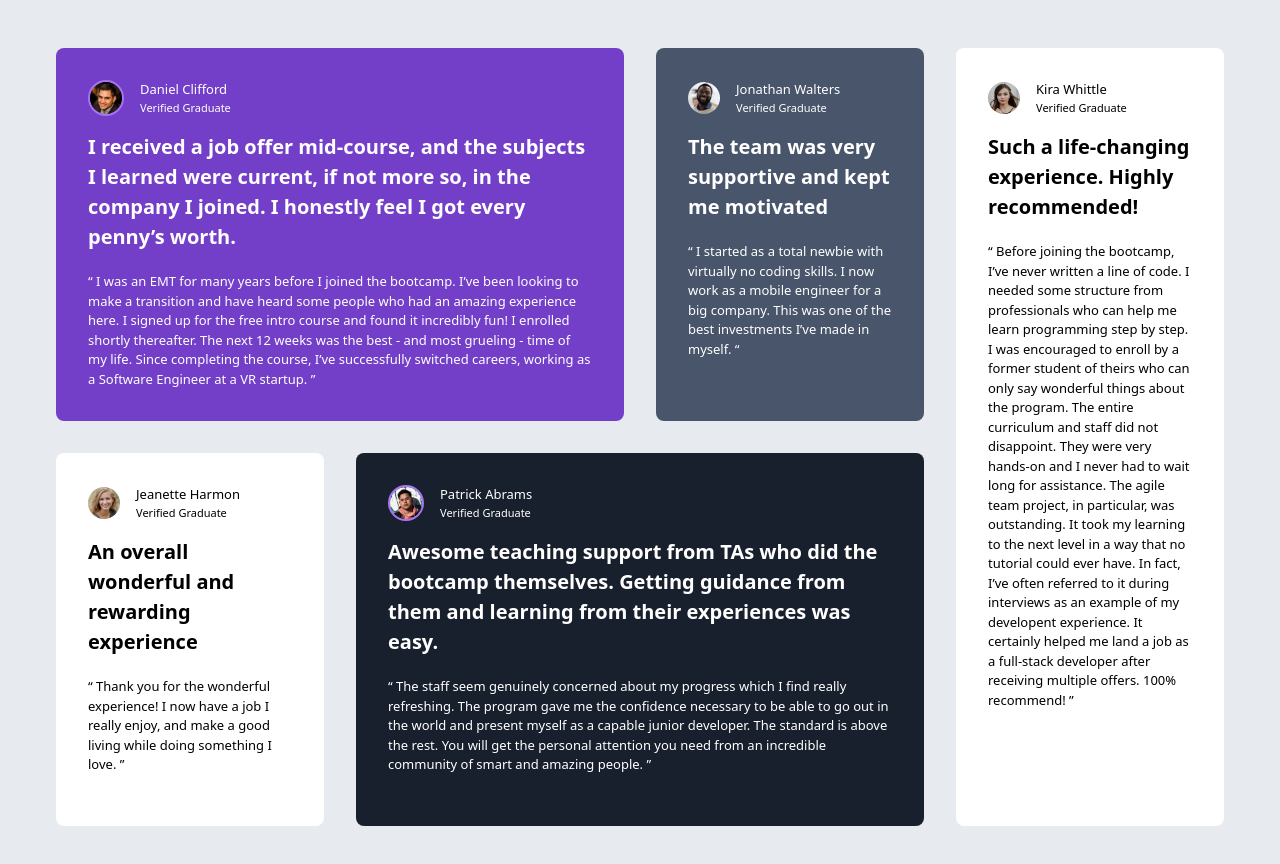
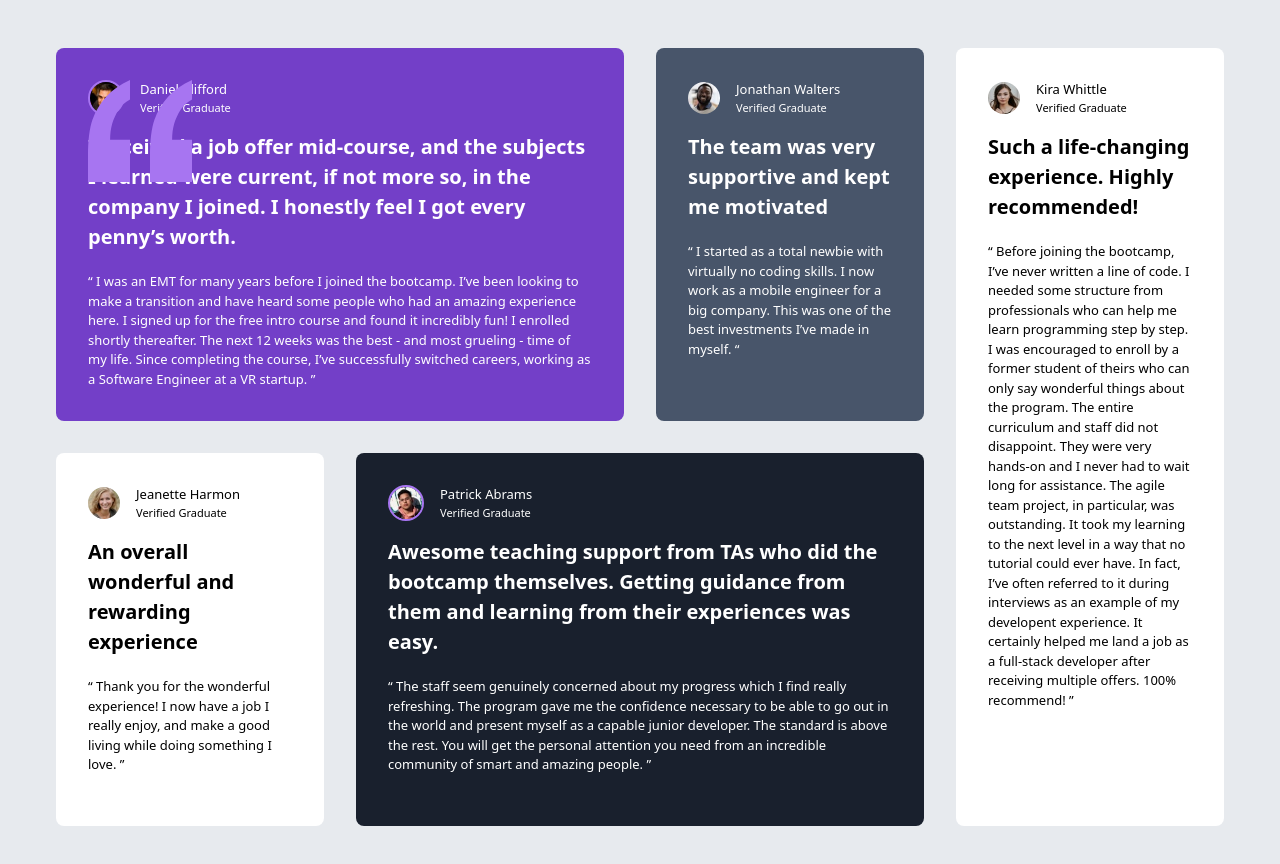
Before and after one commit to NarelaCamara/testimonials-grid-section, a React (Vite) app: page / in a window 1280 px wide. Shown: the top 864 px of the page. Built offline with nearby package versions, Linux system fonts and the light colour scheme; a web font is replaced by a local one.

Commit message:
feat: icono

```diff
--- a/src/App.tsx
+++ b/src/App.tsx
@@ -57,19 +57,19 @@ function App() {
   return (
     <div className="grid md:grid-cols-2 md:grid-rows-4  lg:grid-cols-4 lg:grid-rows-2 gap-0 mx-auto max-w-[1200px] my-[2.5%]">
       <div className="m-4 md:col-span-2 lg:col-span-2">
-        <Card person={cards[0]} color={colors[0]} />
+        <Card icon={true} person={cards[0]} color={colors[0]} />
       </div>
       <div className="m-4 md:row-start-2 lg:row-start-1 lg:col-start-3">
-        <Card person={cards[1]} color={colors[1]} />
+        <Card icon={false} person={cards[1]} color={colors[1]} />
       </div>
       <div className="m-4 md:col-span-2 md:col-start-1 md:row-start-4 lg:row-span-2 lg:col-start-4">
-        <Card person={cards[2]} color={colors[2]} />
+        <Card icon={false} person={cards[2]} color={colors[2]} />
       </div>
       <div className="m-4 md:col-start-2 md:row-start-2  lg:col-start-1 ">
-        <Card person={cards[3]} color={colors[3]} />
+        <Card icon={false} person={cards[3]} color={colors[3]} />
       </div>
       <div className="m-4 md:col-span-2 md:col-start-1 md:row-start-3 lg:col-span-2 lg:row-start-2">
-        <Card person={cards[4]} color={colors[4]} />
+        <Card icon={false} person={cards[4]} color={colors[4]} />
       </div>
     </div>
   );
--- a/src/components/card.tsx
+++ b/src/components/card.tsx
@@ -1,8 +1,27 @@
 import { colors, type Color, type IPerson } from "../interfaces";
+import quotation from "../assets/bg-pattern-quotation.svg";
 
-export const Card = ({ person, color }: { person: IPerson; color: Color }) => {
+export const Card = ({
+  person,
+  color,
+  icon,
+}: {
+  person: IPerson;
+  color: Color;
+  icon: boolean;
+}) => {
   return (
-    <div className={`p-8 border-0 rounded-lg min-w-full ${color} min-h-full`}>
+    <div
+      className={`p-8 border-0 rounded-lg min-w-full ${color} min-h-full z-20`}
+    >
+      {icon && (
+        <img
+          src={quotation}
+          alt="avatar"
+          className={`w-[104px] z-10 absolute`}
+        />
+      )}
+
       <div className="flex flex-row items-center">
         <div
           className={`mr-4 rounded-full ${
```
